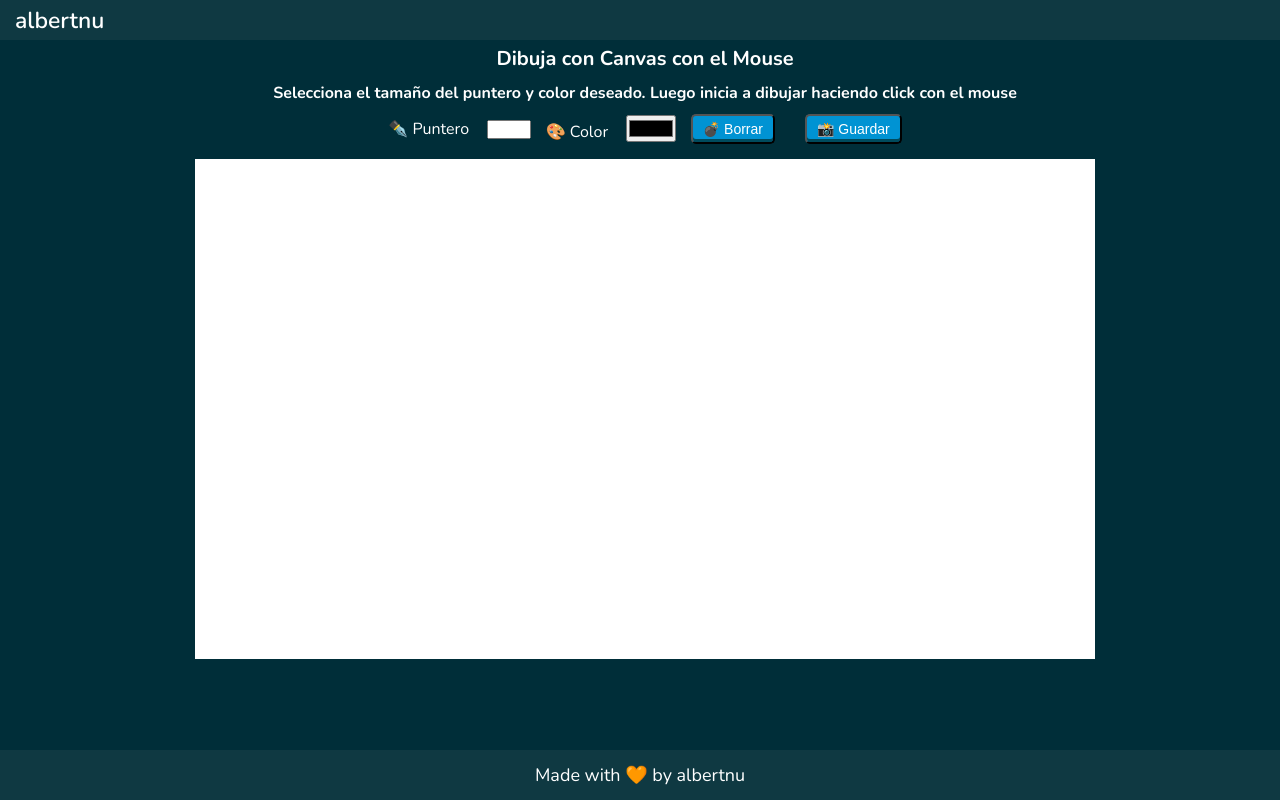
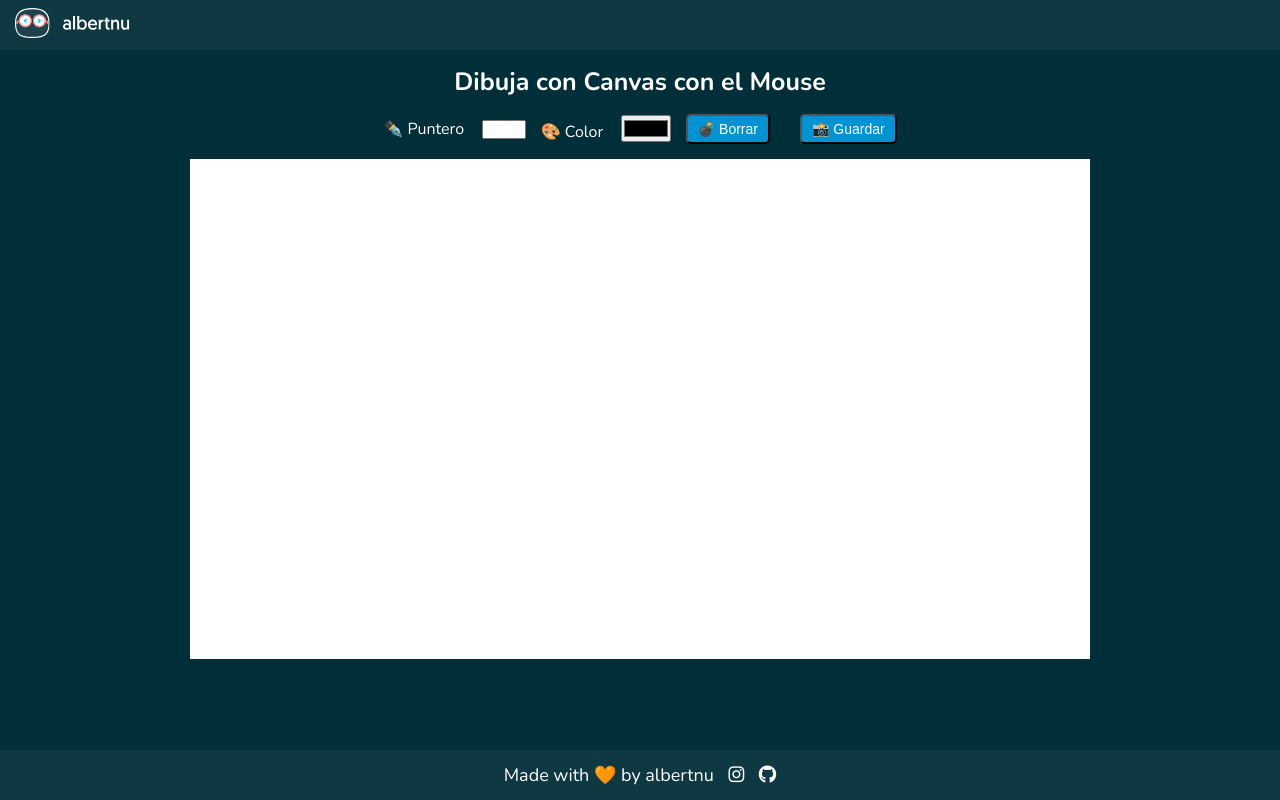
Before and after one commit to albertnudev/draw-on-canvas, a plain HTML site: page index.html in a window 1280 px wide. Drawn offline with nearby package versions, Linux system fonts and the light colour scheme.

Commit message:
detalles finales

```diff
--- a/css/style.css
+++ b/css/style.css
@@ -40,36 +40,37 @@ body {
 
 .header {
     background-color: var(--bg-hl-1);
-    height: 40px;
-    width: 100%;
+    height: 50px;
+    width: 100vw;
     display: flex;
     justify-content: space-between;
     align-items: center;
 }
-.header__title {
+
+.logo {
+    padding-left: 15px;
+}
+.logo figure {
     align-items: center;
-    font-weight: 600;
-    padding-left: 15px;
-    font-size: 2.3rem;
+    display: inline-block;
 }
-
+.logo__name {
+    margin-left: 10px;
+}
 .canvas__contenedor {
     width: 100%;
     height: 100%;
-    margin: 5px;
     display: flex;
     flex-direction: column;
     align-items: center;
 }
 
 .canvas__title {
-    font-size: 2rem;
+    font-size: 2.5rem;
     align-items: center;
     font-weight: 700;
-}
-.canvas__instructions {
-    font-size: 1.6rem;
-    margin: 10px 15px;
+    margin-top: 15px;
+    margin-bottom: 15px;
 }
 
 .canvas__tools {
@@ -87,14 +88,15 @@ body {
 .button {
     color: white;
     background-color: var(--icon-bg);
-    box-shadow: inset 0 -3px 0 var(--bd-dark-2);
     font-size: 14px;
     padding: 5px 10px;
     border-radius: 5px;
     margin: 0 15px;
     text-decoration: none;
 }
-
+.button:hover {
+    cursor: pointer;
+}
 .button:active {
     transform: scale(0.9);
 }
@@ -108,12 +110,23 @@ body {
     background-color:  var(--bg-hl-1);
     font-size: 1.8rem;
     height: 50px;
-    width: 100%;
+    width: 100vw;
     position: absolute;
     bottom: 0;
-    margin-top: 10px;
     padding: 0;
     display: flex;
     justify-content: center;
     align-items: center;
 }
+.footer ul li{
+    display: inline-block;
+    list-style: none;
+    text-align: center;
+}
+.footer ul li a {
+    color: white;
+    margin-left: 10px;
+}
+.footer ul li a:hover {
+    color: var(--icon-bg-hl);
+}
--- a/index.html
+++ b/index.html
@@ -9,16 +9,23 @@
     <link rel="stylesheet" href="./css/style.css">
     <link rel="preconnect" href="https://fonts.gstatic.com">
     <link href="https://fonts.googleapis.com/css2?family=Nunito:wght@300;400;600;700;800&display=swap" rel="stylesheet">
-
+    <script src="https://kit.fontawesome.com/b986cbe7e8.js" crossorigin="anonymous"></script>
 </head>
 <body>
     <header class="header">
-        <h1 class="header__title">albertnu</h1>
+        <div class="logo">
+            <a href="#" class="logo__link">
+                <div class="logo__container"></div>
+                    <figure><img loading="lazy" src="/assets/isotipo.svg" alt="albertnu isotipo" height="30">
+                    </figure>
+                    <figure class="logo__name"><img loading="lazy" src="/assets/nombre.svg" alt="albertnu logo" height="30"></figure>
+                </div>
+            </a>
+        </div>
     </header>
     <main class="main">
         <section class="canvas__contenedor">
             <h1 class="canvas__title">Dibuja con Canvas con el Mouse</h1>
-            <h3 class="canvas__instructions">Selecciona el tamaño del puntero y color deseado. Luego inicia a dibujar haciendo click con el mouse</h3>
             <div class="canvas__tools">
                 <div class="tools__pointer">
                     <label class="pointer__label">✒️ Puntero</label>
@@ -28,13 +35,22 @@
                 <label class="color__label">🎨 Color</label>
                 <input type="color" id="color"/>
                 </div>
-                <input type="button" class="button" id="eraser" value="💣 Borrar"/>
-                <input type="button" class="button" id="eraser" value="📸 Guardar"/>
+                <button class="button" id="eraser">💣 Borrar</button>
+                <button class="button" id="save">📸 Guardar</button>
             </div>
         <canvas id="canvas" class="canvas" width="900px" height="500px"></canvas>
         </section>
     </main>
     <script src="./script.js" async></script>
-    <footer class="footer">Made with 🧡 by albertnu</footer>
+    <footer class="footer">
+        <ul>
+            <li class="item__author "><p>Made with 🧡 by albertnu</p>
+            </li>
+            <li><a class="item__instagram" href="https://www.instagram.com/albertnu.dev/" target="_blank"><i class="fab fa-instagram"></i></a>
+            </li>
+            <li><a class="item__github" href="https://github.com/albertnudev" target="_blank"><i class="fab fa-github"></i></a>
+            </li>
+        </ul>
+    </footer>
 </body>
 </html>
--- a/script.js
+++ b/script.js
@@ -6,6 +6,7 @@ let drawing = false;
 let pointer = document.getElementById('pointer');
 let color = document.getElementById('color');
 let eraser = document.getElementById('eraser');
+let save = document.getElementById('save');
 
 
 canvas.addEventListener("mousedown", (e) => {
@@ -42,16 +43,23 @@ function drawLine(ctx, x1, y1, x2, y2) {
     ctx.closePath();
 }
 
-eraser.addEventListener("click", borrar, false);
+
 canvas.addEventListener("resize", resize);
-
 function resize() {
     ctx.canvas.width = canvas.width;
     ctx.canvas.height = canvas.height;
 }
 resize();
 
-function borrar()
-{
+eraser.addEventListener("click", borrar, false);
+function borrar(){
     ctx.clearRect(0, 0, canvas.width, canvas.height);
 }
+
+save.addEventListener('click', function() {
+    let link = document.createElement('a');
+    link.download = 'download.jpg';
+    link.href = canvas.toDataURL()
+    link.click();
+    link.delete;
+});
```
Also changed, not shown: assets/isotipo.svg (added), assets/nombre.svg (added).
